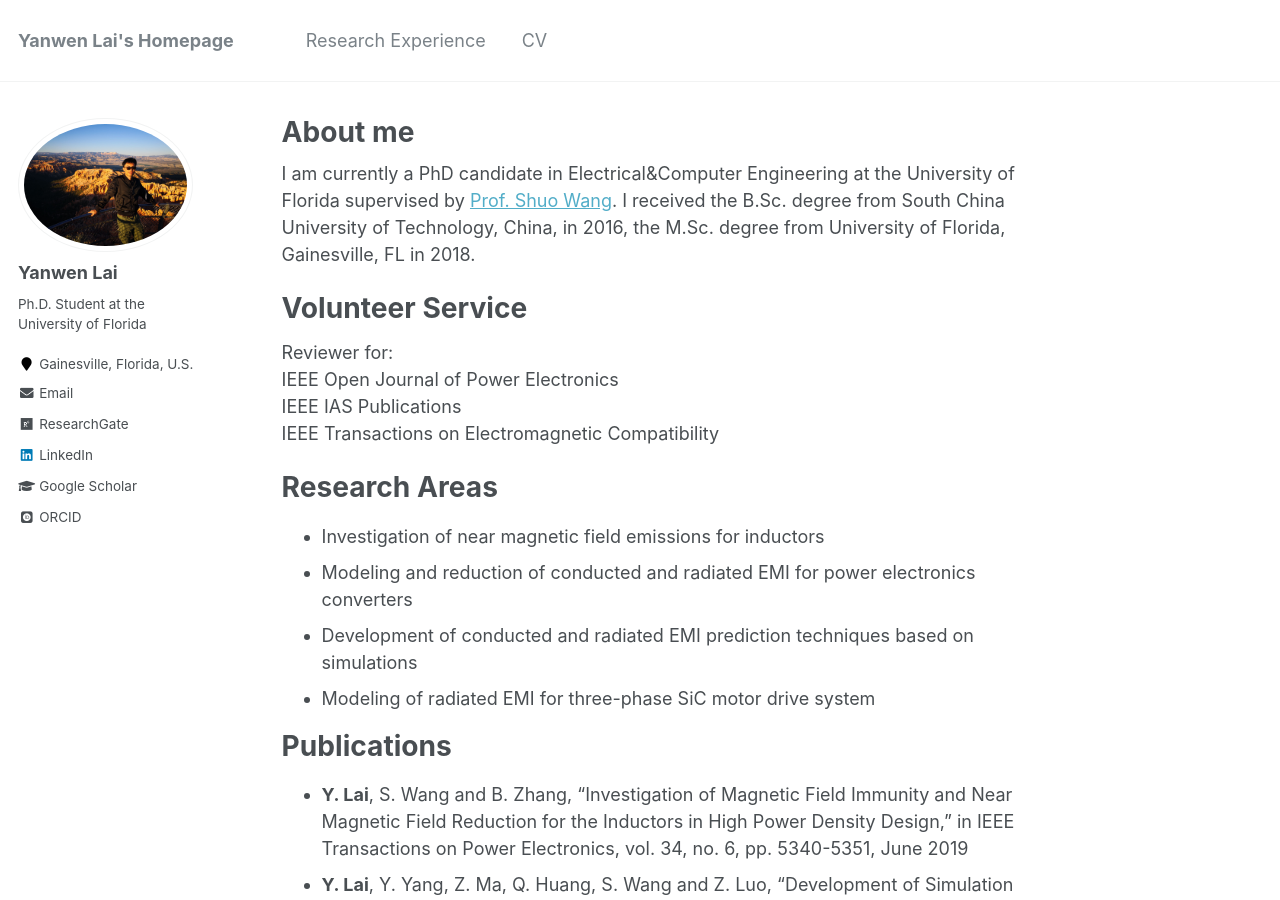
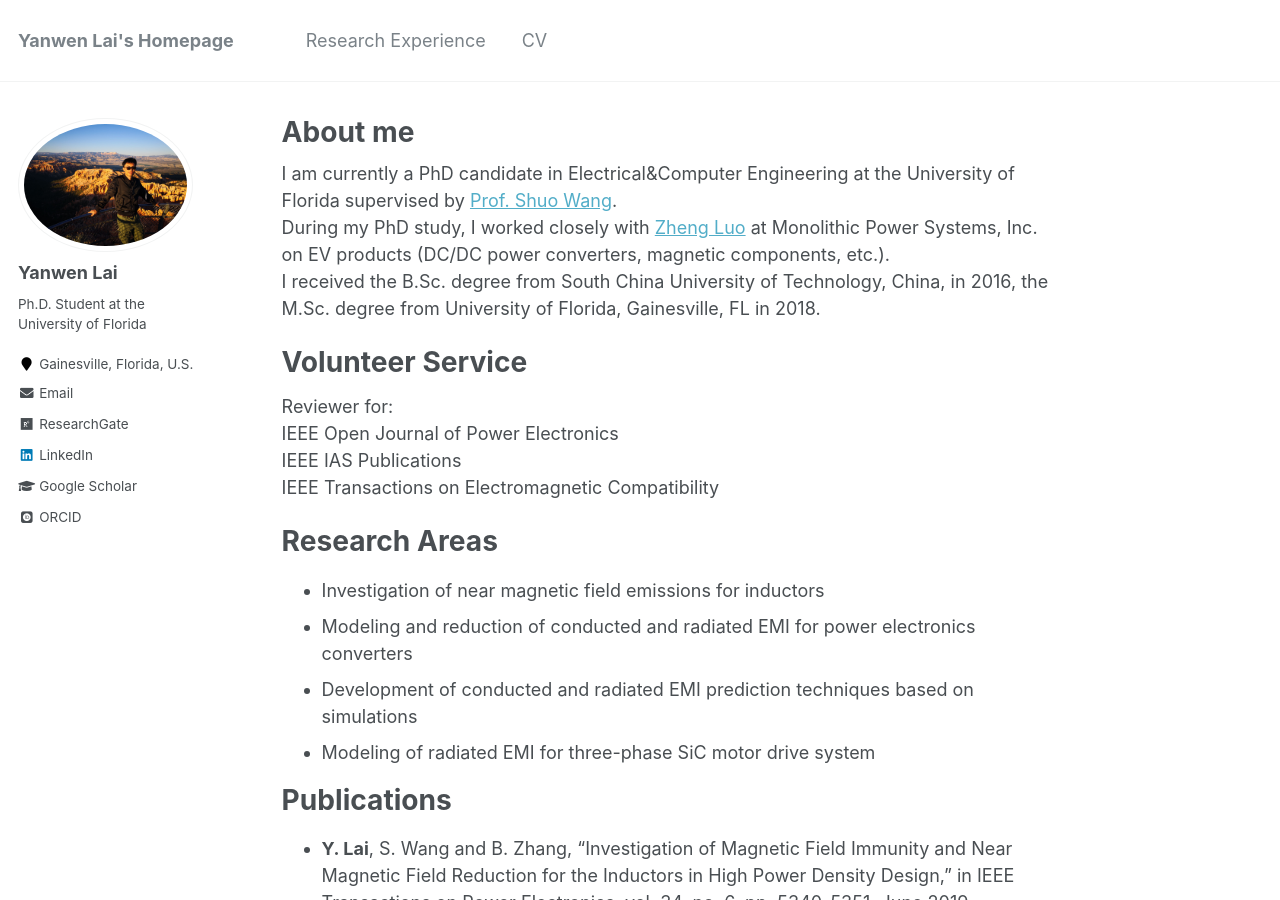
Before and after one commit to slionnnnnn/yanwenlai, a Jekyll site: the page built from _pages/about.md, in a window 1280 px wide and 900 px high. Built offline with Jekyll 4.4.1, drawn with Linux system fonts in a browser that asks for light colours; some web fonts are replaced.

Commit message:
Update about.md

```diff
--- a/_pages/about.md
+++ b/_pages/about.md
@@ -8,7 +8,9 @@ redirect_from:
   - /about.html
 ---
 
-I am currently a  PhD candidate in Electrical&Computer Engineering at the University of Florida supervised by [Prof. Shuo Wang](https://peeprlgator.github.io/Shuo.Wang/index.html).  I received the B.Sc. degree from South China University of Technology, China, in 2016, the M.Sc. degree from University of Florida, Gainesville, FL in 2018.
+I am currently a  PhD candidate in Electrical&Computer Engineering at the University of Florida supervised by [Prof. Shuo Wang](https://peeprlgator.github.io/Shuo.Wang/index.html).
+During my PhD study, I worked closely with [Zheng Luo](https://www.linkedin.com/in/zheng-luo-39b7b239/) at Monolithic Power Systems, Inc. on EV products (DC/DC power converters, magnetic components, etc.).
+I received the B.Sc. degree from South China University of Technology, China, in 2016, the M.Sc. degree from University of Florida, Gainesville, FL in 2018.
 
 
 Volunteer Service
```
